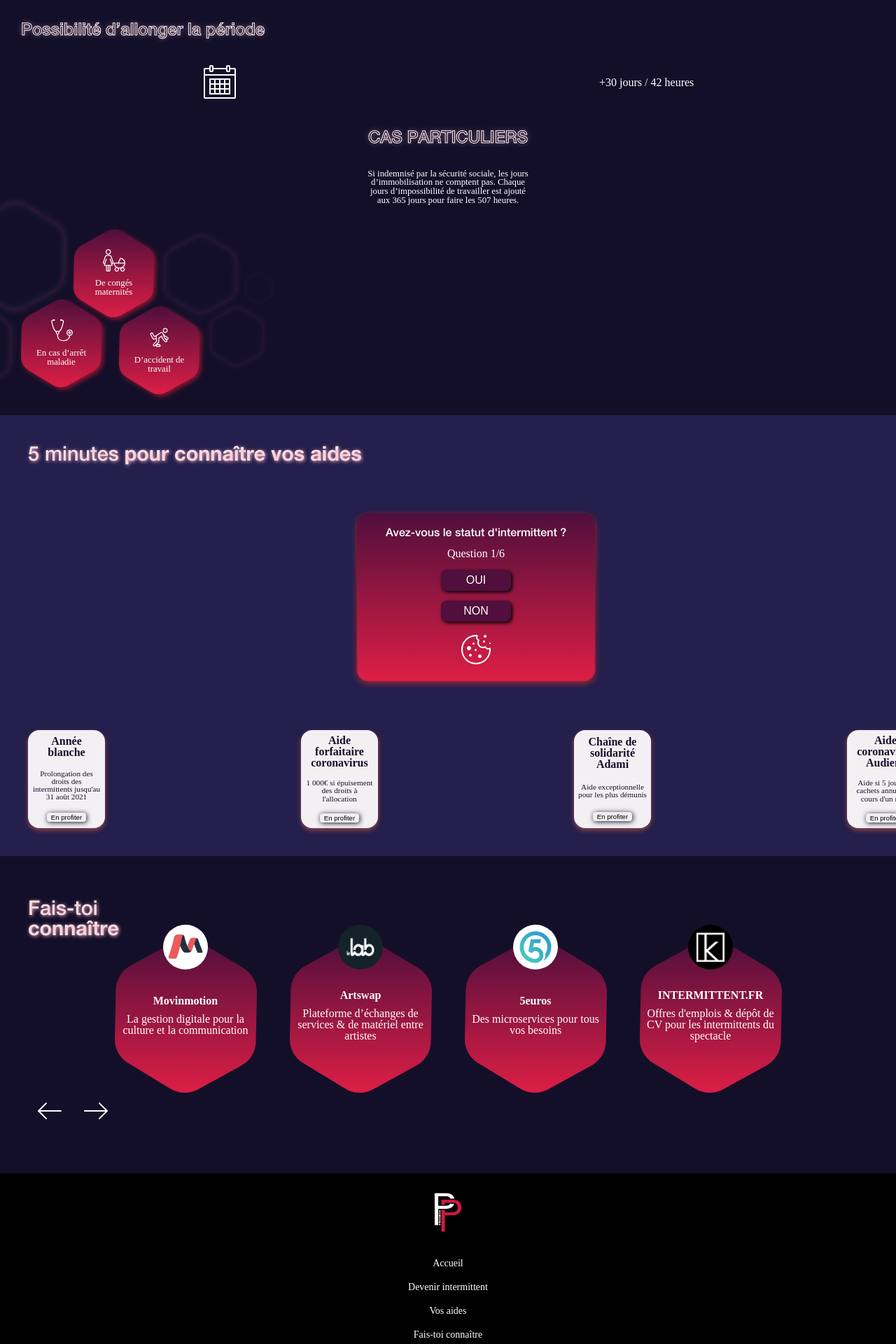
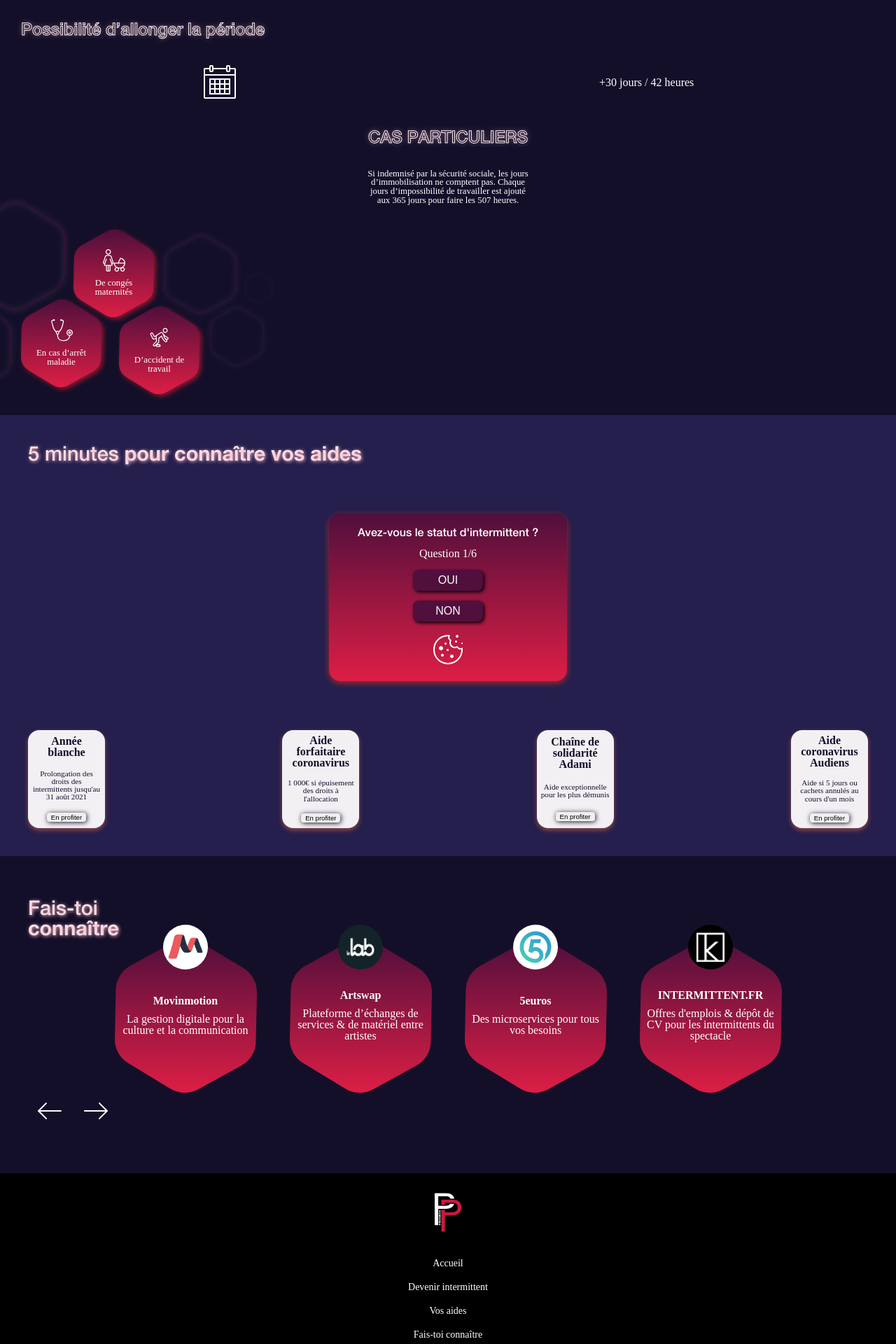
Before and after one commit to MisterAzix/vivre-intermittence, a Jekyll site: the page built from index.md, in a window 1280 px wide. Shown: the part 1695-3615 px from the top of the page at 70% size. Built offline with Jekyll 4.4.1, drawn with Linux system fonts in a browser that asks for light colours.

Commit message:
Fix lateral slide

```diff
--- a/_sass/sections/_form.scss
+++ b/_sass/sections/_form.scss
@@ -3,6 +3,8 @@
     align-items: center;
     flex-direction: column;
     background-color: $secondary-background-color;
+    box-sizing: border-box;
+    overflow: hidden;
     width: 100%;
     max-width: 1280px;
     height: auto;
--- a/_sass/sections/_social.scss
+++ b/_sass/sections/_social.scss
@@ -1,6 +1,8 @@
 .social {
     height: auto;
     padding: 60px 40px;
+    box-sizing: border-box;
+    overflow: hidden;
 
     .social-items-container {
         display: flex;
--- a/_sass/sections/_status.scss
+++ b/_sass/sections/_status.scss
@@ -1,5 +1,6 @@
 .status {
     padding: 50px 30px;
+    overflow: hidden;
 
     img {
         border-color: white;
```
